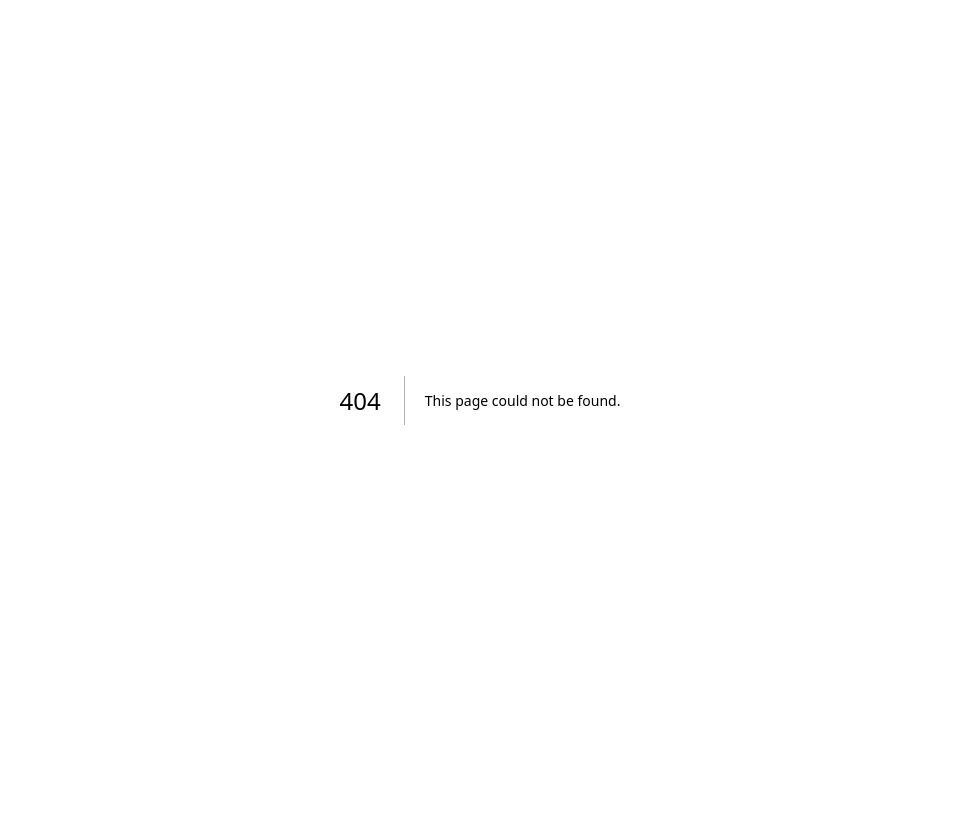
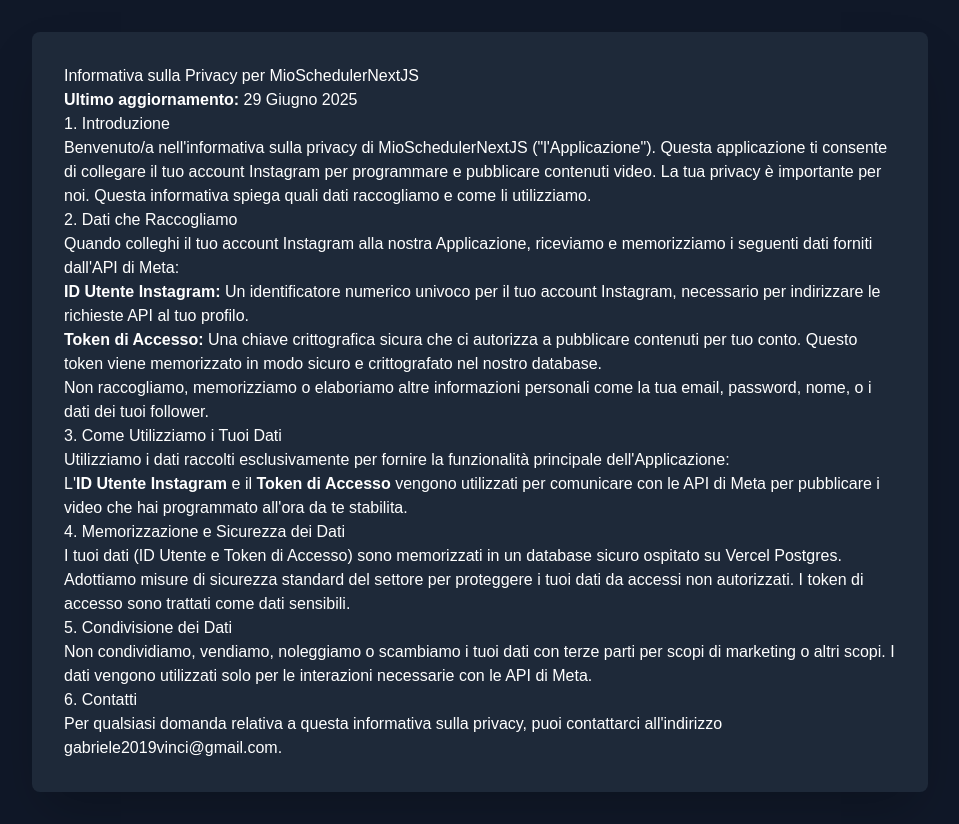
Before and after one commit to gabrielevinci/il-tuo-scheduler, a Next.js app: page /privacy in a window 1280 px wide. Before the commit this address had no page. Shown: the whole page, without its empty margins (160-1119 px from the left). Before the commit the page ends 800 px from the top, so only its background shows below. Built offline with nearby package versions, Linux system fonts and the light colour scheme.

Commit message:
Feat: Add privacy policy page and typography plugin

```diff
--- /dev/null
+++ b/src/app/privacy/page.tsx
@@ -0,0 +1,71 @@
+// src/app/privacy/page.tsx
+
+export default function PrivacyPolicyPage() {
+  return (
+    <main className="flex min-h-screen flex-col items-center bg-gray-900 p-8 text-white">
+      <div className="prose prose-invert w-full max-w-4xl rounded-lg bg-gray-800 p-8 shadow-2xl">
+        <h1>Informativa sulla Privacy per MioSchedulerNextJS</h1>
+        <p>
+          <strong>Ultimo aggiornamento:</strong> 29 Giugno 2025
+        </p>
+
+        <h2>1. Introduzione</h2>
+        <p>
+          Benvenuto/a nell'informativa sulla privacy di MioSchedulerNextJS ("l'Applicazione").
+          Questa applicazione ti consente di collegare il tuo account Instagram per programmare e pubblicare
+          contenuti video. La tua privacy è importante per noi. Questa informativa spiega quali dati raccogliamo
+          e come li utilizziamo.
+        </p>
+
+        <h2>2. Dati che Raccogliamo</h2>
+        <p>
+          Quando colleghi il tuo account Instagram alla nostra Applicazione, riceviamo e memorizziamo i seguenti
+          dati forniti dall'API di Meta:
+        </p>
+        <ul>
+          <li>
+            <strong>ID Utente Instagram:</strong> Un identificatore numerico univoco per il tuo account Instagram,
+            necessario per indirizzare le richieste API al tuo profilo.
+          </li>
+          <li>
+            <strong>Token di Accesso:</strong> Una chiave crittografica sicura che ci autorizza a pubblicare
+            contenuti per tuo conto. Questo token viene memorizzato in modo sicuro e crittografato nel nostro database.
+          </li>
+        </ul>
+        <p>
+          Non raccogliamo, memorizziamo o elaboriamo altre informazioni personali come la tua email, password,
+          nome, o i dati dei tuoi follower.
+        </p>
+
+        <h2>3. Come Utilizziamo i Tuoi Dati</h2>
+        <p>
+          Utilizziamo i dati raccolti esclusivamente per fornire la funzionalità principale dell'Applicazione:
+        </p>
+        <ul>
+          <li>
+            L'<strong>ID Utente Instagram</strong> e il <strong>Token di Accesso</strong> vengono utilizzati per
+            comunicare con le API di Meta per pubblicare i video che hai programmato all'ora da te stabilita.
+          </li>
+        </ul>
+
+        <h2>4. Memorizzazione e Sicurezza dei Dati</h2>
+        <p>
+          I tuoi dati (ID Utente e Token di Accesso) sono memorizzati in un database sicuro ospitato su Vercel Postgres.
+          Adottiamo misure di sicurezza standard del settore per proteggere i tuoi dati da accessi non autorizzati.
+          I token di accesso sono trattati come dati sensibili.
+        </p>
+
+        <h2>5. Condivisione dei Dati</h2>
+        <p>
+          Non condividiamo, vendiamo, noleggiamo o scambiamo i tuoi dati con terze parti per scopi di marketing o
+          altri scopi. I dati vengono utilizzati solo per le interazioni necessarie con le API di Meta.
+        </p>
+
+        <h2>6. Contatti</h2>
+        <p>
+          Per qualsiasi domanda relativa a questa informativa sulla privacy, puoi contattarci all'indirizzo gabriele2019vinci@gmail.com.
+        </p>
+      </div>
+    </main>
+  );
+}
```
